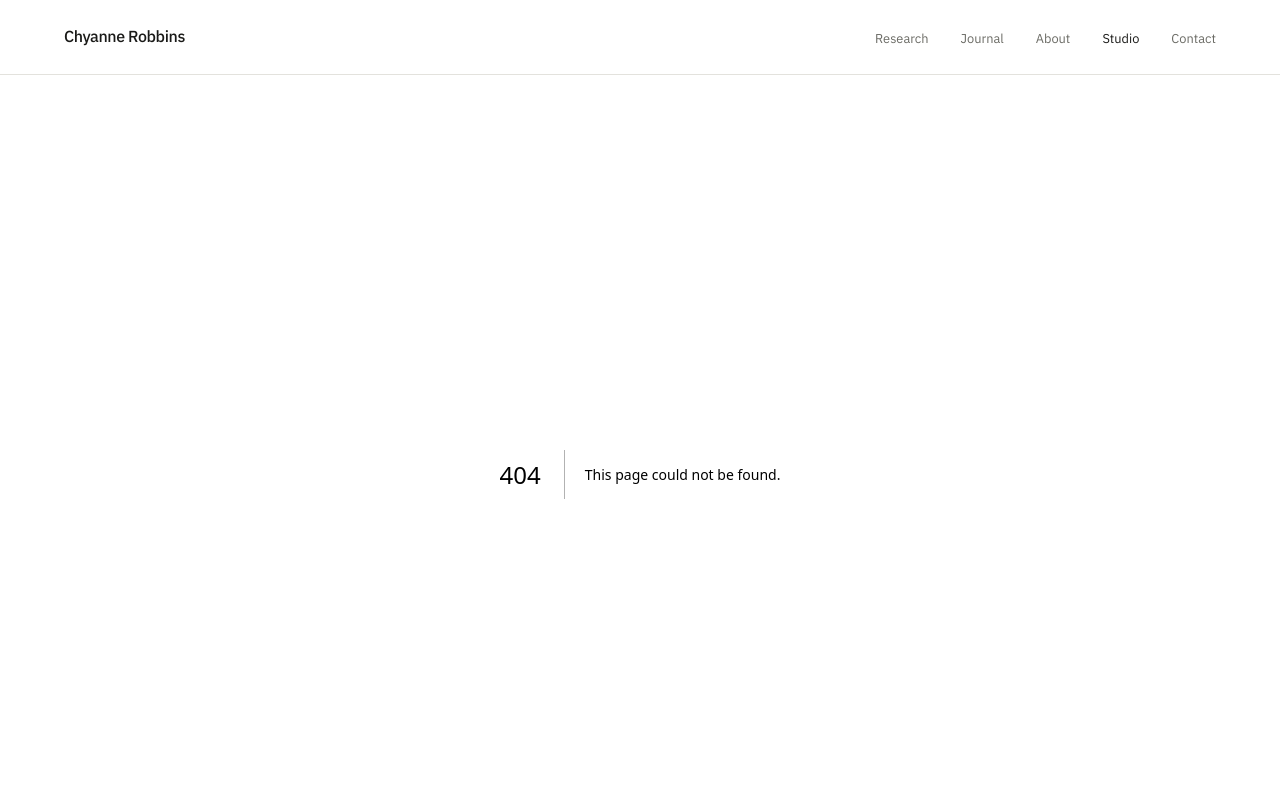
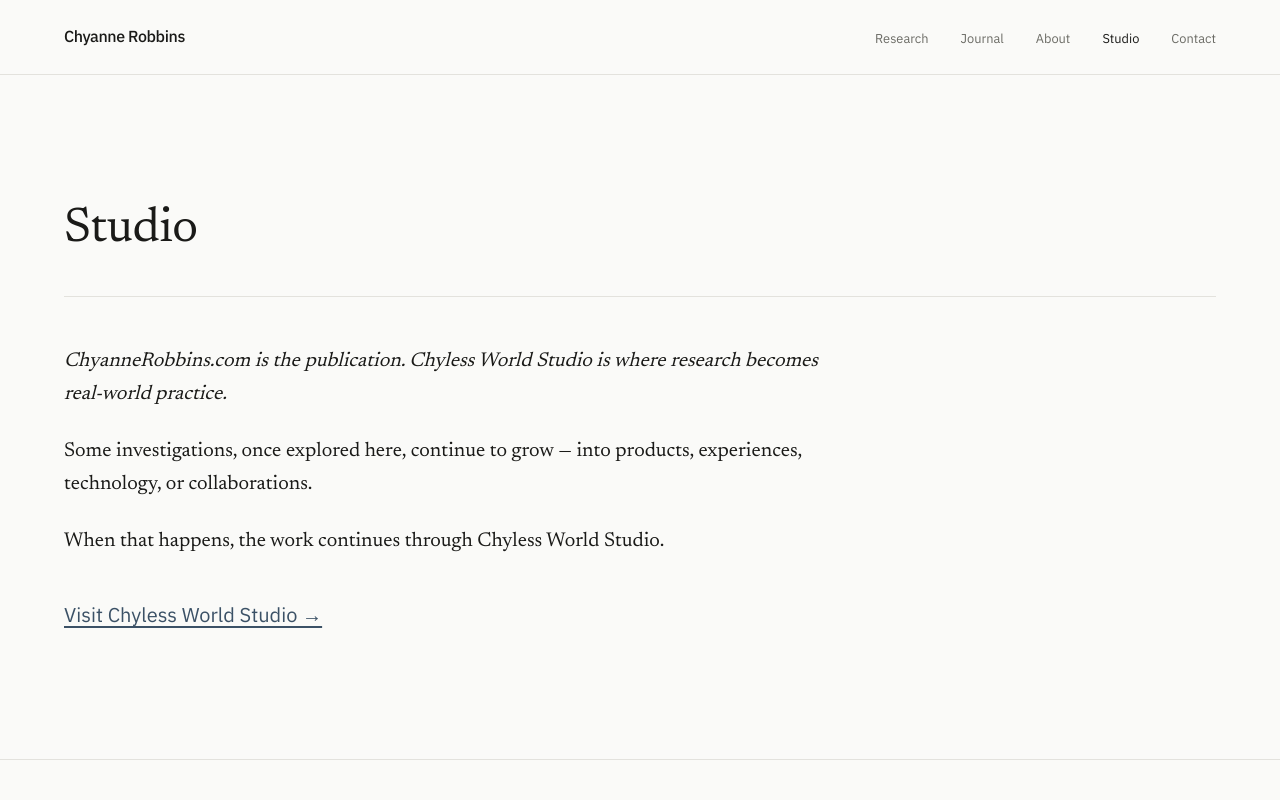
Before and after one commit to Chyannetech/ChyanneRobbins.com, a Next.js app in the folder website/: page /studio in a window 1280 px wide. Before the commit this address had no page. Shown: the top 800 px of the page. Built offline with nearby package versions, Linux system fonts and the light colour scheme.

Commit message:
Build studio page

```diff
--- /dev/null
+++ b/website/src/app/studio/page.tsx
@@ -0,0 +1,58 @@
+import type { Metadata } from "next";
+import Link from "next/link";
+import Section from "@/components/layout/Section";
+import Divider from "@/components/layout/Divider";
+import Heading from "@/components/typography/Heading";
+import Prose from "@/components/typography/Prose";
+import { CHYLESS_WORLD_URL } from "@/lib/site";
+
+export const metadata: Metadata = {
+  title: "Studio — Chyanne Robbins",
+  description:
+    "How investigations documented throughout this publication continue through Chyless World Studio.",
+};
+
+/**
+ * A transition page, not a destination: ChyanneRobbins.com is the
+ * publication, Chyless World Studio (external) is where an investigation
+ * sometimes continues as a product, experience, technology, or
+ * collaboration. No image, no feature list, no agency language — just the
+ * relationship, stated briefly, and one understated outbound link.
+ */
+export default function StudioPage() {
+  return (
+    <main className="flex flex-col">
+      <Section spacing="large">
+        <Heading as="h1" size="headline">
+          Studio
+        </Heading>
+
+        <Divider className="mt-10" />
+
+        <Prose className="mt-12 space-y-6">
+          <p className="italic">
+            ChyanneRobbins.com is the publication. Chyless World Studio is
+            where research becomes real-world practice.
+          </p>
+          <p>
+            Some investigations, once explored here, continue to grow — into
+            products, experiences, technology, or collaborations.
+          </p>
+          <p>
+            When that happens, the work continues through Chyless World
+            Studio.
+          </p>
+        </Prose>
+
+        <Link
+          href={CHYLESS_WORLD_URL}
+          target="_blank"
+          rel="noopener noreferrer"
+          className="mt-10 inline-block font-sans text-body-lg text-accent underline underline-offset-4"
+        >
+          Visit Chyless World Studio →
+        </Link>
+      </Section>
+    </main>
+  );
+}
--- /dev/null
+++ b/website/src/lib/site.ts
@@ -0,0 +1,10 @@
+/**
+ * ChyanneRobbins.com is the publication. Chyless World Studio is the
+ * separate, external site where an investigation sometimes continues as a
+ * product, experience, technology, or collaboration.
+ *
+ * Chyless World isn't live yet — this is a placeholder domain. Update it
+ * here only; every consumer (currently just /studio) imports this constant
+ * rather than hardcoding the URL.
+ */
+export const CHYLESS_WORLD_URL = "https://chylessworld.com";
```
Also changed, not shown: 2 other files (tests, documents, lock files or other folders).
